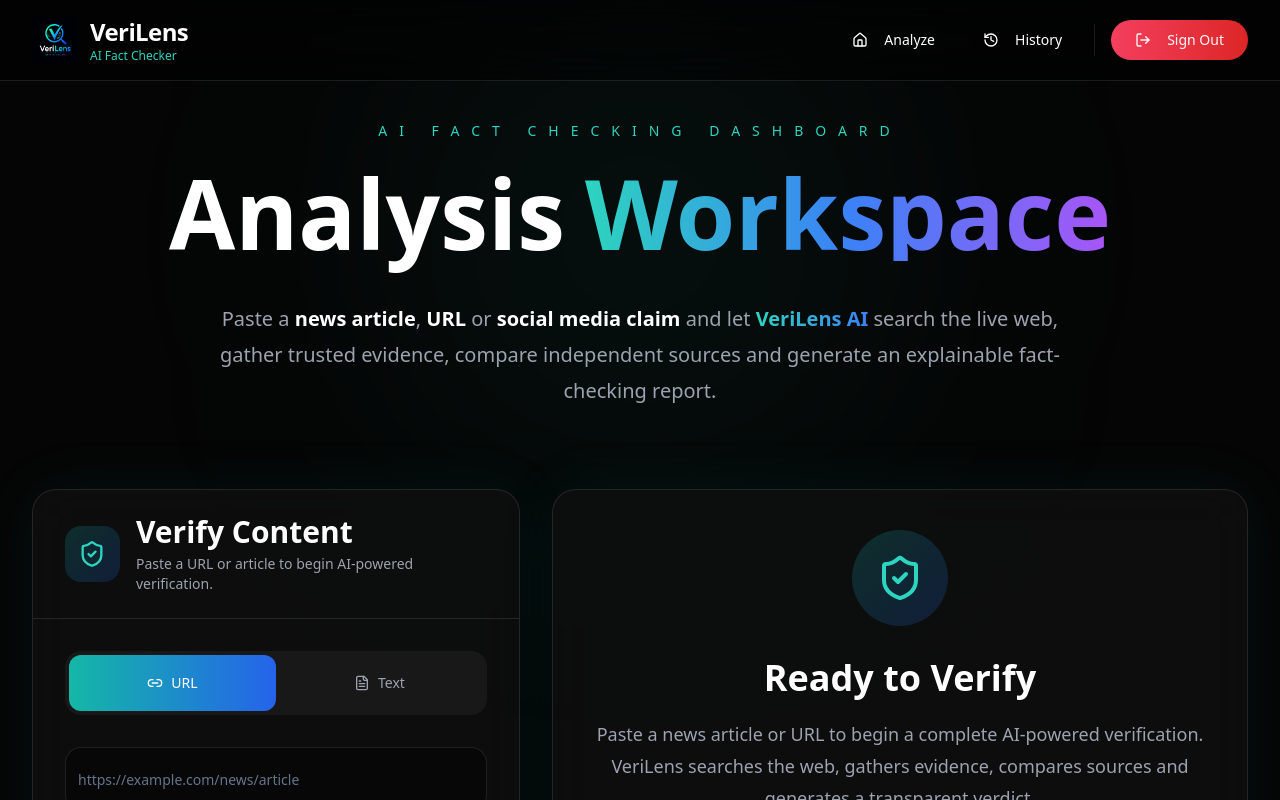
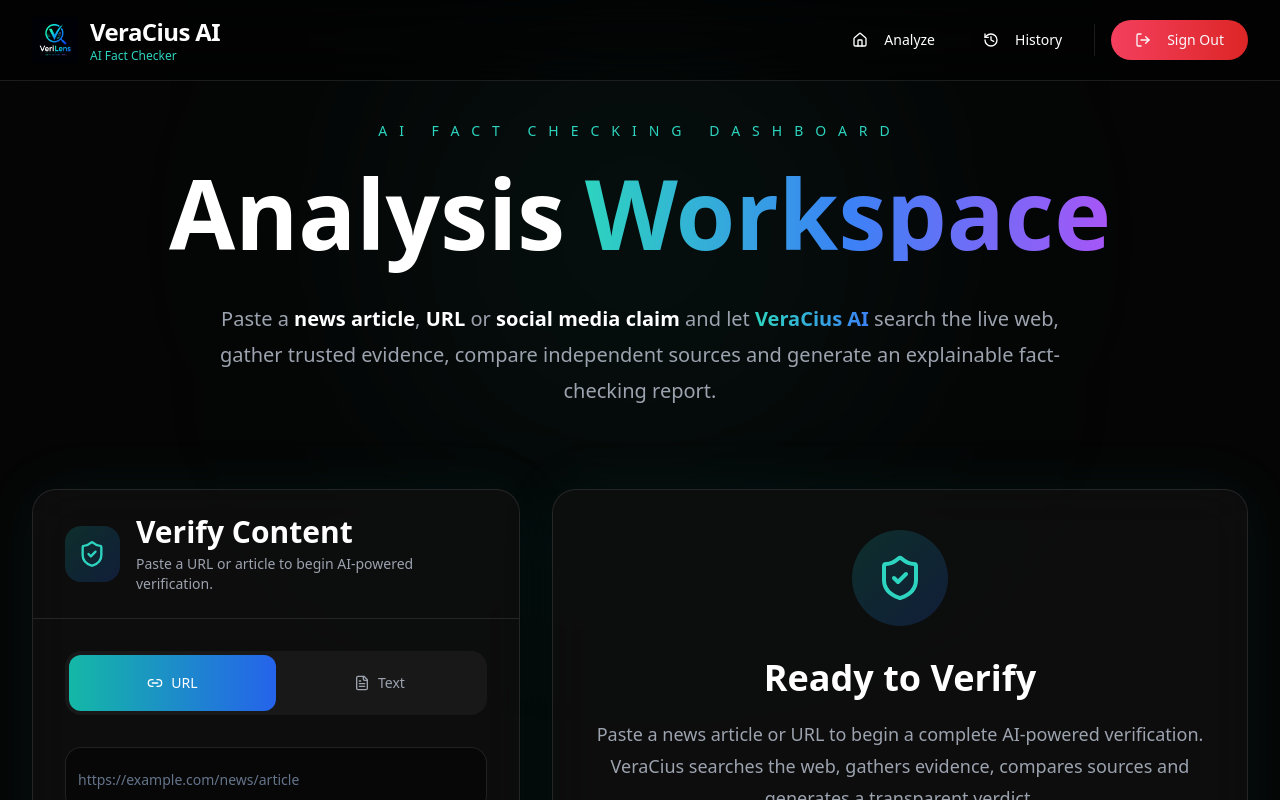
Before and after one commit to guptaatharva/fake-news-detector, a Next.js app: page /dashboard in a window 1280 px wide. Shown: the top 800 px of the page. Built offline with nearby package versions, Linux system fonts and the light colour scheme.

Commit message:
Name Changed Everywhere

```diff
--- a/src/app/about/page.tsx
+++ b/src/app/about/page.tsx
@@ -33,14 +33,14 @@
     <Link href="/" className="flex items-center gap-3">
       <Image
         src={logo}
-        alt="VeriLens Logo"
+        alt="VeraCius Logo"
         width={42}
         height={42}
         priority
       />
 
       <span className="text-2xl font-bold tracking-tight">
-        VeriLens
+        VeraCius AI
       </span>
     </Link>
 
@@ -106,7 +106,7 @@
                     .pauseFor(250)
                     .typeString("<br/>")
                     .typeString(
-                      '<span class="bg-gradient-to-r from-cyan-400 via-blue-500 to-purple-500 text-transparent bg-clip-text">VeriLens AI</span>'
+                      '<span class="bg-gradient-to-r from-cyan-400 via-blue-500 to-purple-500 text-transparent bg-clip-text">VeraCius AI</span>'
                     )
                     .start();
                 }}
@@ -195,11 +195,11 @@
       </p>
 
       <h2 className="text-6xl font-black mb-6">
-        Watch VeriLens In Action
+        Watch VeraCius In Action
       </h2>
 
       <p className="text-xl text-gray-400 max-w-3xl mx-auto leading-relaxed">
-        See how VeriLens extracts claims, searches the web, gathers evidence,
+        See how VeraCius extracts claims, searches the web, gathers evidence,
         and produces transparent AI-powered fact-checking reports in real time.
       </p>
 
@@ -229,7 +229,7 @@
   </div>
 
 </section>
-      {/* ================= WHY VERILENS ================= */}
+      {/* ================= WHY VeraCius ================= */}
 
 <section className="relative bg-black py-32 overflow-hidden">
 
@@ -246,11 +246,11 @@
       </p>
 
       <h2 className="text-6xl font-black mb-6">
-        Why VeriLens?
+        Why VeraCius?
       </h2>
 
       <p className="text-gray-400 text-xl max-w-3xl mx-auto leading-relaxed">
-        We built VeriLens because misinformation spreads faster than facts.
+        We built VeraCius because misinformation spreads faster than facts.
         Instead of asking you to blindly trust AI, we show every step behind
         our reasoning with live evidence, transparent analysis, and explainable
         verdicts.
@@ -340,7 +340,7 @@
         </h3>
 
         <p className="text-gray-400 leading-8">
-          Unlike conventional AI, VeriLens gathers live web evidence every time
+          Unlike conventional AI, VeraCius gathers live web evidence every time
           a claim is verified.
         </p>
 
@@ -369,7 +369,7 @@
     <div className="text-center mb-24">
 
       <p className="uppercase tracking-[6px] text-cyan-400 text-sm mb-5">
-        How VeriLens Works
+        How VeraCius Works
       </p>
 
       <h2 className="text-6xl font-black mb-6">
@@ -410,7 +410,7 @@
             </h3>
 
             <p className="text-gray-400 leading-8">
-              VeriLens reads the submitted article, social media post or URL
+              VeraCius reads the submitted article, social media post or URL
               and extracts the most important factual claims that can be
               independently verified.
             </p>
@@ -461,7 +461,7 @@
             </h3>
 
             <p className="text-gray-400 leading-8">
-              VeriLens visits each trusted source, removes advertisements and
+              VeraCius visits each trusted source, removes advertisements and
               extracts only the meaningful article content for analysis.
             </p>
 
@@ -519,11 +519,11 @@
       </p>
 
       <h2 className="text-6xl font-black mb-6">
-        Traditional AI vs VeriLens AI
+        Traditional AI vs VeraCius AI
       </h2>
 
       <p className="text-xl text-gray-400 max-w-3xl mx-auto">
-        Most AI assistants answer from memory. VeriLens performs real-time
+        Most AI assistants answer from memory. VeraCius performs real-time
         investigation before answering.
       </p>
 
@@ -612,7 +612,7 @@
 
       </div>
 
-      {/* VeriLens */}
+      {/* VeraCius */}
 
       <div className="rounded-[32px] border border-cyan-500/30 bg-gradient-to-br from-cyan-500/10 via-blue-500/5 to-purple-500/10 backdrop-blur-xl p-10 shadow-[0_0_70px_rgba(20,184,166,.12)]">
 
@@ -625,7 +625,7 @@
           <div>
 
             <h3 className="text-4xl font-bold">
-              VeriLens AI
+              VeraCius AI
             </h3>
 
             <p className="text-cyan-300 mt-1">
--- a/src/app/dashboard/DashboardHero.tsx
+++ b/src/app/dashboard/DashboardHero.tsx
@@ -63,7 +63,7 @@
           </span>{" "}
           and let{" "}
           <span className="bg-gradient-to-r from-teal-400 to-blue-500 bg-clip-text font-bold text-transparent">
-            VeriLens AI
+            VeraCius AI
           </span>{" "}
           search the live web, gather trusted evidence,
           compare independent sources and generate an
--- a/src/app/dashboard/ReadyPanel.tsx
+++ b/src/app/dashboard/ReadyPanel.tsx
@@ -59,7 +59,7 @@
 
             <p className="mt-5 max-w-2xl text-lg leading-8 text-gray-400">
               Paste a news article or URL to begin a complete AI-powered
-              verification. VeriLens searches the web, gathers evidence,
+              verification. VeraCius searches the web, gathers evidence,
               compares sources and generates a transparent verdict.
             </p>
 
--- a/src/app/dashboard/layout.tsx
+++ b/src/app/dashboard/layout.tsx
@@ -44,7 +44,7 @@
           >
             <Image
               src={logo}
-              alt="VeriLens"
+              alt="VeraCius"
               width={46}
               height={46}
               priority
@@ -52,7 +52,7 @@
 
             <div>
               <h1 className="text-2xl font-bold tracking-tight">
-                VeriLens
+                VeraCius AI
               </h1>
 
               <p className="text-xs text-teal-400">
--- a/src/app/layout.tsx
+++ b/src/app/layout.tsx
@@ -4,7 +4,7 @@
 import Image from "next/image";
 
 export const metadata: Metadata = {
-  title: "VeriLens AI",
+  title: "VeraCius AI",
   description: "AI-Powered Explainable News Verification Platform",
   icons: {
   icon: "./logo.png",
--- a/src/app/page.tsx
+++ b/src/app/page.tsx
@@ -21,14 +21,14 @@
         <div className="flex items-center gap-3">
           <Image
             src={logo}
-            alt="VeriLens Logo"
+            alt="VeraCius Logo"
             width={42}
             height={42}
             priority
           />
 
           <span className="text-2xl font-bold tracking-tight">
-            VeriLens
+            VeraCius AI
           </span>
         </div>
 
@@ -87,7 +87,7 @@
                   .pauseFor(200)
                   .typeString("<br/>")
                   .typeString(
-                    '<span class="text-transparent bg-clip-text bg-gradient-to-r from-teal-400 via-blue-500 to-purple-500">VeriLens AI.</span>'
+                    '<span class="text-transparent bg-clip-text bg-gradient-to-r from-teal-400 via-blue-500 to-purple-500">VeraCius AI.</span>'
                   )
                   .start();
               }}
```
